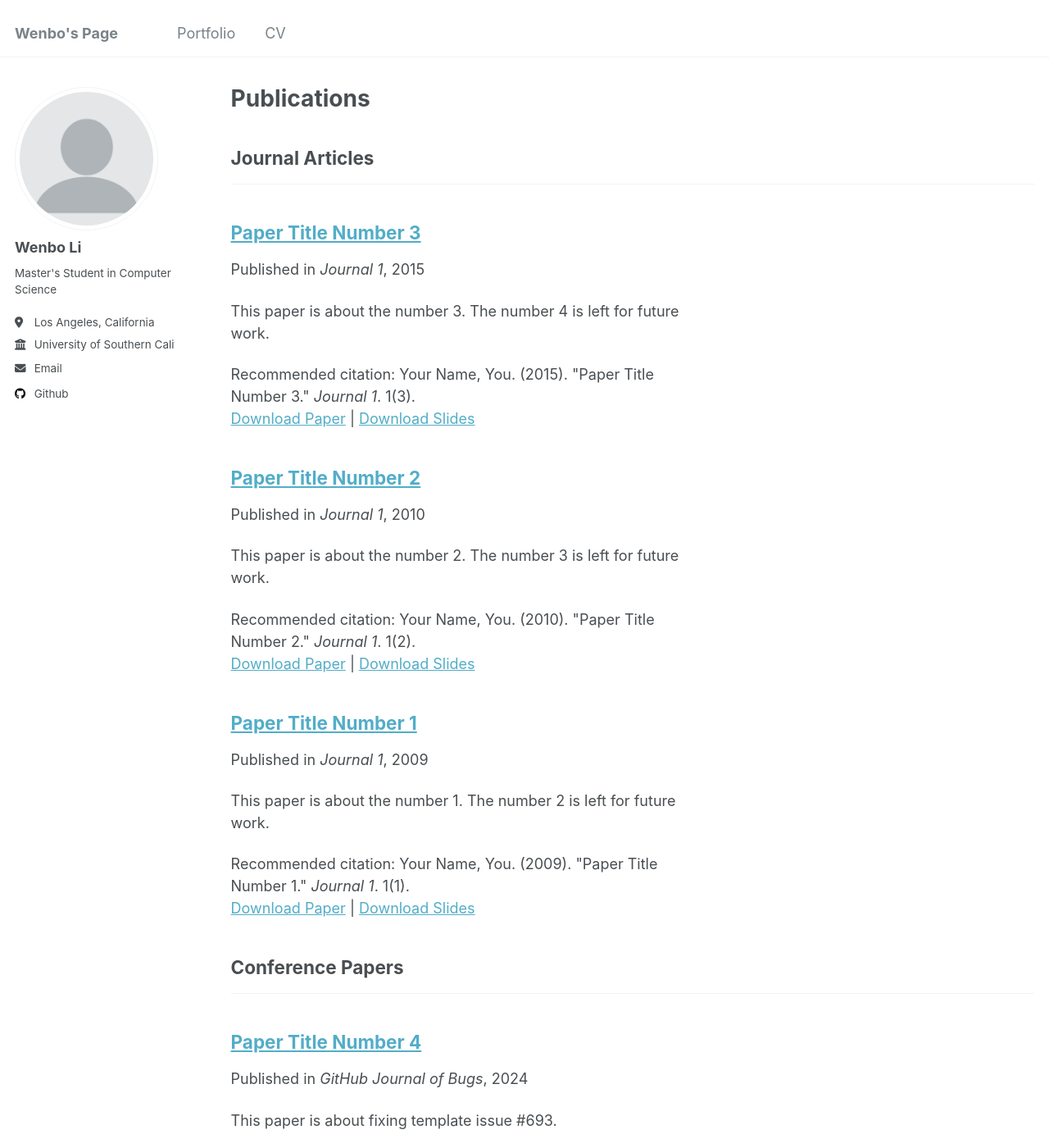
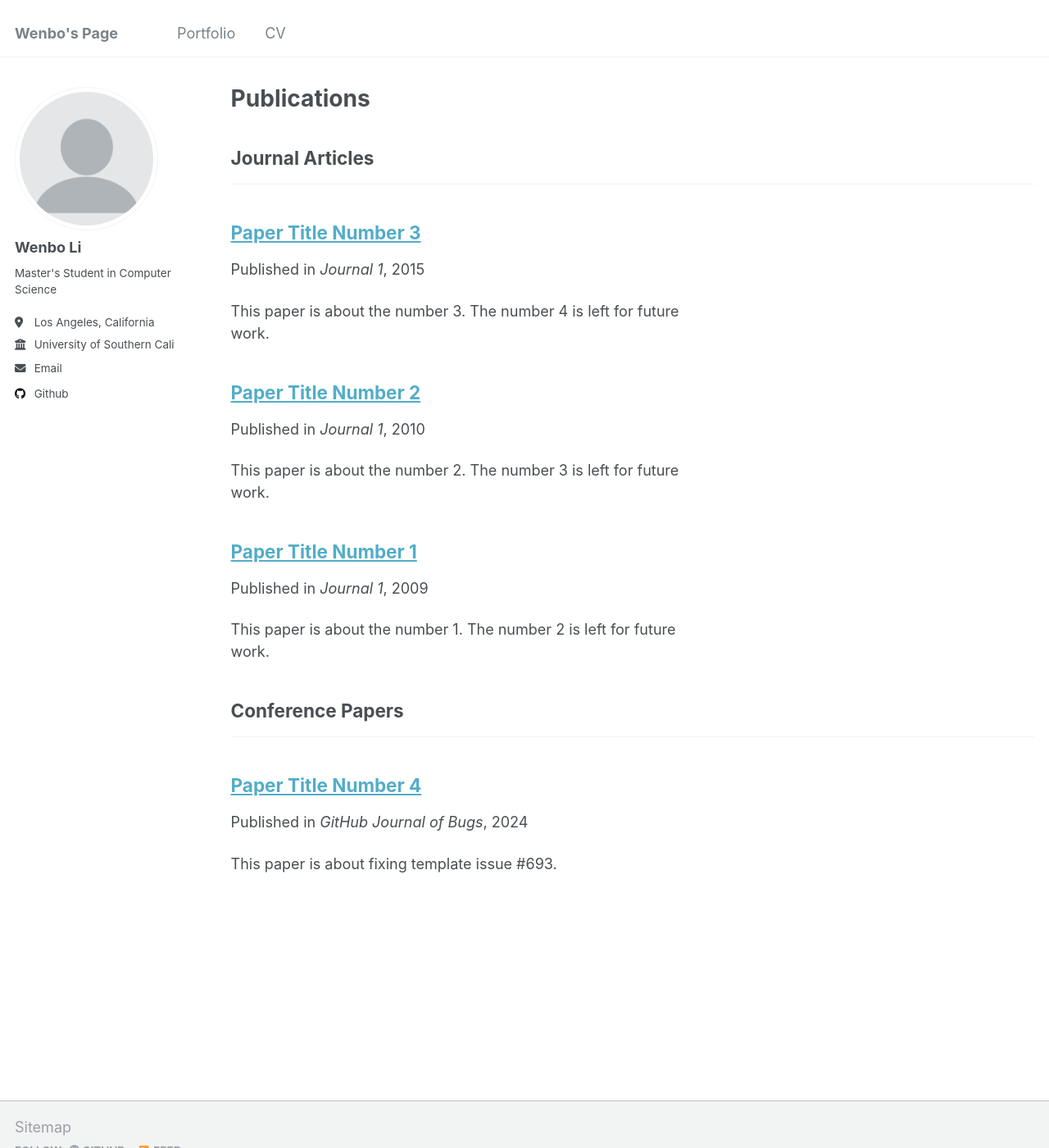
Before and after one commit to wlicb/me, a Jekyll site: the page built from _pages/publications.html, in a window 1280 px wide and 1400 px high. Shown: the whole window at 82% size. Built offline with Jekyll 4.4.1, drawn with Linux system fonts in a browser that asks for light colours; some of the changed text lies outside the part shown.

Commit message:
Update archive-single.html

```diff
--- a/_includes/archive-single.html
+++ b/_includes/archive-single.html
@@ -52,7 +52,7 @@
     <p class="archive__item-excerpt" itemprop="description"><p>{{ post.excerpt | markdownify | remove: '<p>' | remove: '</p>' }}<strong><a href="{{ base_path }}{{ post.url }}" rel="permalink"> Read more</a></strong></p></p>
     {% endif %}
 
-    {% if post.citation and post.paperurl and post.slidesurl %}
+<!--     {% if post.citation and post.paperurl and post.slidesurl %}
       <p>Recommended citation: {{ post.citation }}<br /><a href="{{ post.paperurl }}">Download Paper</a> | <a href="{{ post.slidesurl }}">Download Slides</a></p>
     {% elsif post.citation and post.paperurl %}
       <p>Recommended citation: {{ post.citation }}<br /><a href="{{ post.paperurl }}">Download Paper</a></p>
@@ -65,6 +65,6 @@
     {% elsif post.slidesurl %}
       <p><a href="{{ post.slidesurl }}">Download Slides</a></p>
     {% endif %}
-
+ -->
   </article>
 </div>
```
